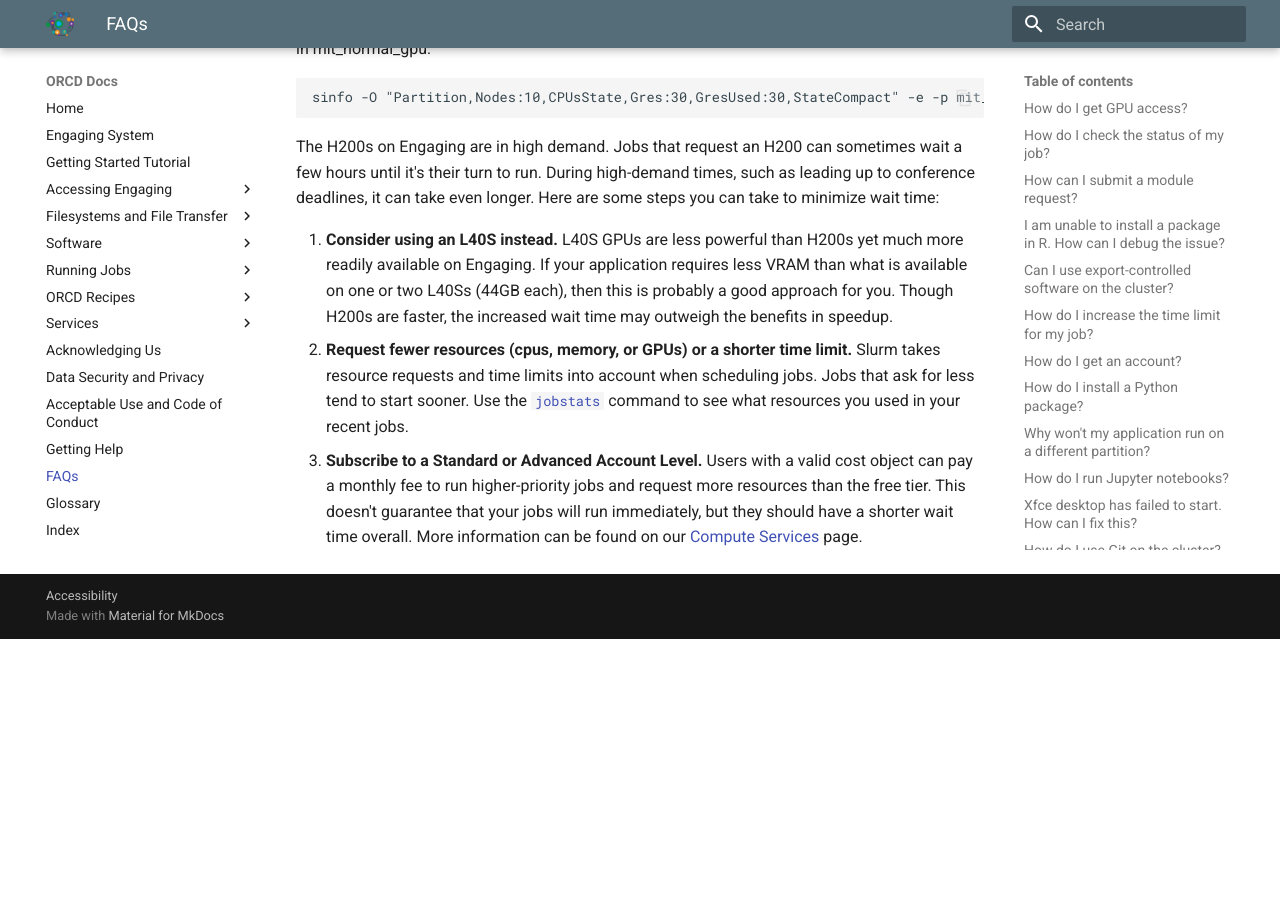
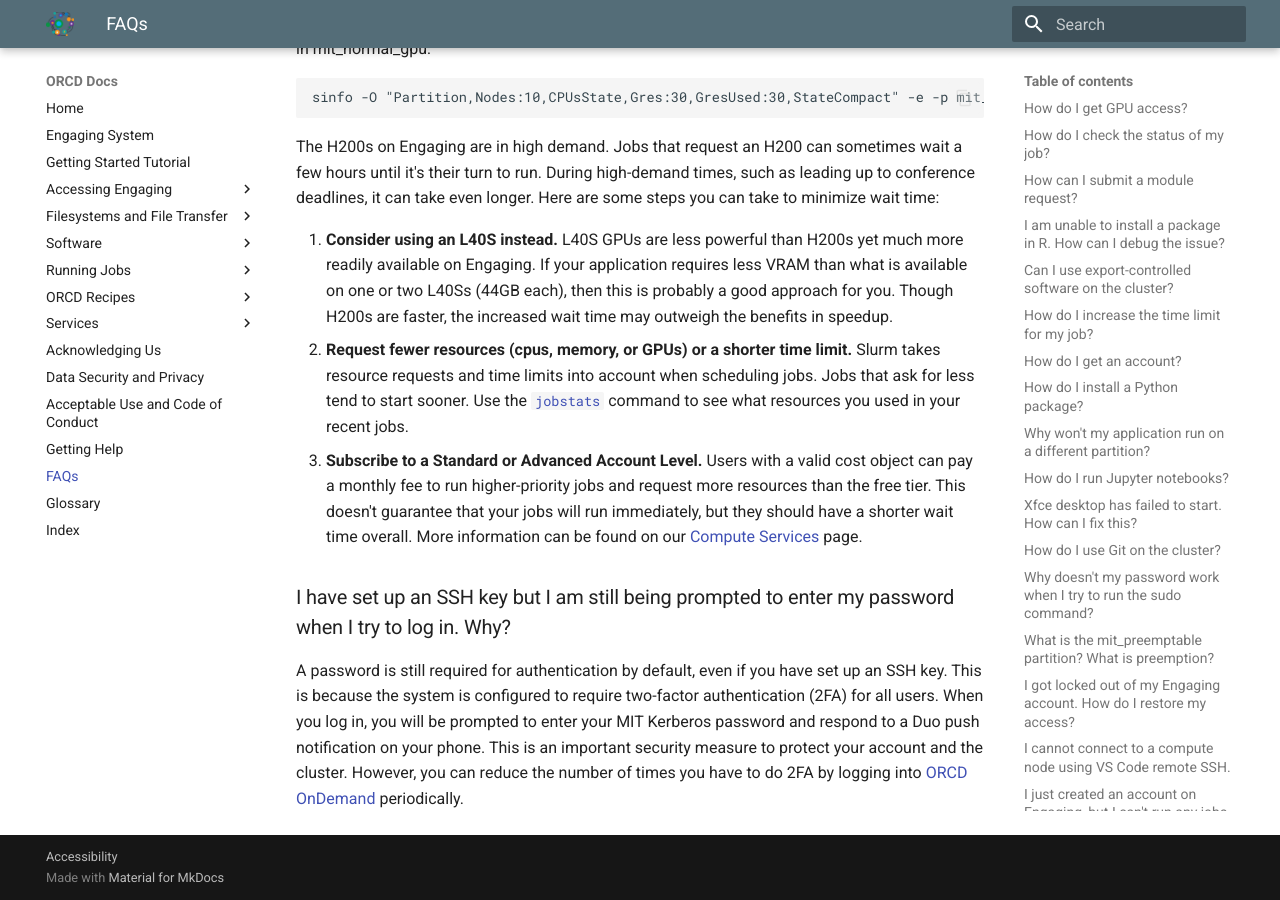
Before and after one commit to mit-orcd/orcd-docs-edit, an MkDocs documentation site: the page built from docs/faqs.md, in a window 1280 px wide and 900 px high, scrolled down 4266 px. Built offline with MkDocs 1.6.1 and Material for MkDocs 9.7.7, drawn with Linux system fonts in a browser that asks for light colours; before the commit the page ends 4905 px from its top, so only the background shows below that.

Commit message:
adding notes about SSH key and password

````diff
--- a/docs/accessing-orcd/ssh-login.md
+++ b/docs/accessing-orcd/ssh-login.md
@@ -55,4 +55,4 @@
 ```
 
 !!! Note
-    By default you will be prompted to enter your MIT Kerberos password even if you have set up SSH keys. Logging into [ORCD OnDemand](https://orcd-ood.mit.edu) will allow you to log in with an ssh key for a short period of time. To set them up, please refer to our [SSH Key Setup Page](ssh-setup.md).
+    By default you will be prompted to enter your MIT Kerberos password even if you have set up SSH keys. Logging into [ORCD OnDemand](https://orcd-ood.mit.edu) will allow you to log in with an ssh key and without a password for a short period of time. To set them up, please refer to our [SSH Key Setup Page](ssh-setup.md).
--- a/docs/accessing-orcd/ssh-setup.md
+++ b/docs/accessing-orcd/ssh-setup.md
@@ -18,6 +18,9 @@
 
 !!! danger "Do Not Share Your Private Key"
     Your private key should never be shared with anyone. If someone else obtains your private key, they could potentially gain unauthorized access to any system your key is associated with.
+
+!!! Note
+    By default you will be prompted to enter your MIT Kerberos password even if you have set up SSH keys. Logging into [ORCD OnDemand](https://orcd-ood.mit.edu) will allow you to log in with an ssh key and without a password for a short period of time.
 
 ## Checking for Existing SSH Keys
 
--- a/docs/faqs.md
+++ b/docs/faqs.md
@@ -166,3 +166,7 @@
 1. **Consider using an L40S instead.** L40S GPUs are less powerful than H200s yet much more readily available on Engaging. If your application requires less VRAM than what is available on one or two L40Ss (44GB each), then this is probably a good approach for you. Though H200s are faster, the increased wait time may outweigh the benefits in speedup.
 2. **Request fewer resources (cpus, memory, or GPUs) or a shorter time limit.** Slurm takes resource requests and time limits into account when scheduling jobs. Jobs that ask for less tend to start sooner. Use the [`jobstats`](running-jobs/application-analysis.md#jobstats) command to see what resources you used in your recent jobs.
 3. **Subscribe to a Standard or Advanced Account Level.** Users with a valid cost object can pay a monthly fee to run higher-priority jobs and request more resources than the free tier. This doesn't guarantee that your jobs will run immediately, but they should have a shorter wait time overall. More information can be found on our [Compute Services](services/compute-services.md) page.
+
+### I have set up an SSH key but I am still being prompted to enter my password when I try to log in. Why?
+
+A password is still required for authentication by default, even if you have set up an SSH key. This is because the system is configured to require two-factor authentication (2FA) for all users. When you log in, you will be prompted to enter your MIT Kerberos password and respond to a Duo push notification on your phone. This is an important security measure to protect your account and the cluster. However, you can reduce the number of times you have to do 2FA by logging into [ORCD OnDemand](https://orcd-ood.mit.edu) periodically.
````
Also changed, not shown: other parts of docs/accessing-orcd/ssh-setup.md (+0 -7 lines).
